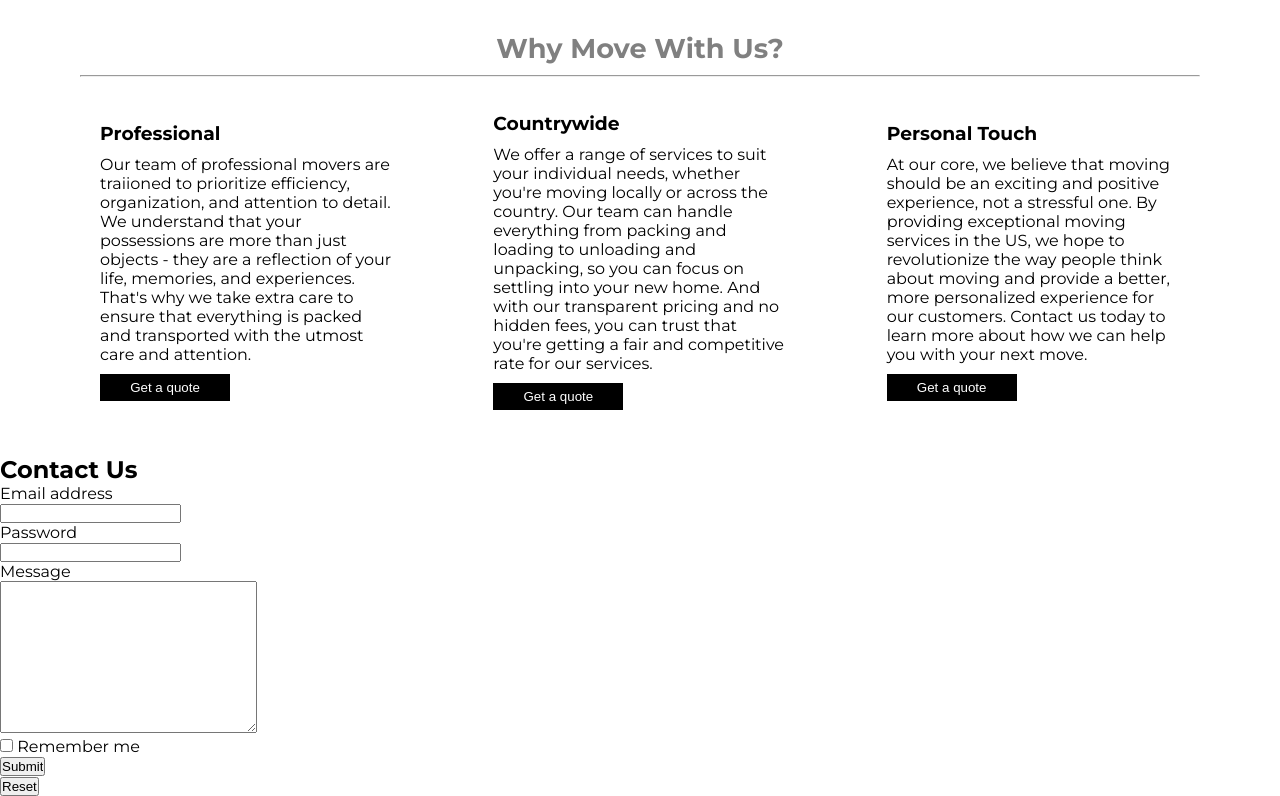
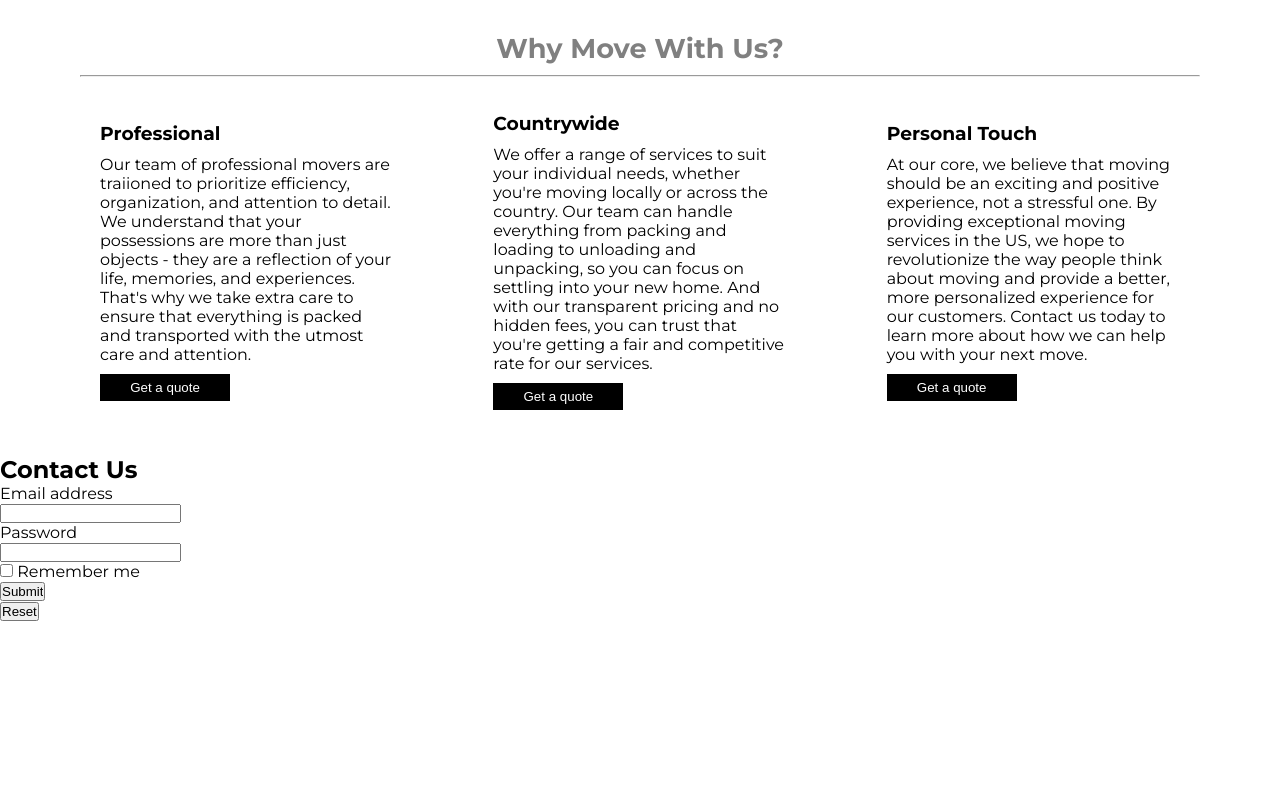
Before and after one commit to Vancy849400/My-Website, a plain HTML site: page index.html in a window 1280 px wide. Shown: the part 701-1497 px from the top of the page. After the commit the page ends 1322 px from the top, so only its background shows below. Drawn offline with nearby package versions, Linux system fonts and the light colour scheme.

Commit message:
My Message

```diff
--- a/index.html
+++ b/index.html
@@ -120,8 +120,8 @@
           <label for="password">Password</label><br />
           <input type="password" id="password" name="pass" required /><br />
 
-          <label for="text">Message</label><br />
-          <textarea name="text" id="text" cols="30" rows="10"></textarea><br />
+          <!-- <label for="text">Message</label><br />
+          <textarea name="text" id="text" cols="30" rows="10"></textarea><br /> -->
 
           <input type="checkbox" name="checked" id="checkbox" />
           <label for="checkbox">Remember me</label><br />
@@ -132,6 +132,7 @@
       </div>
     </section>
 
+
     <script src="https://ajax.googleapis.com/ajax/libs/jquery/3.7.1/jquery.min.js"></script>
     <script src="index.js"></script>
   </body>
```
